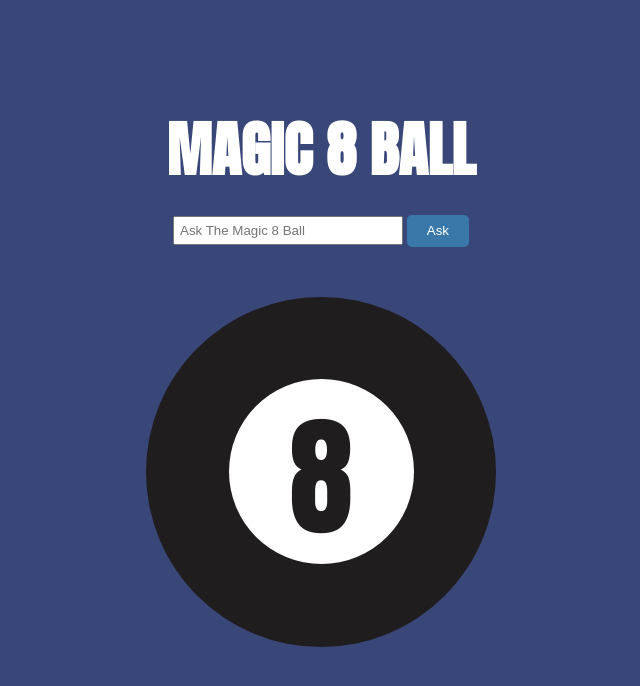
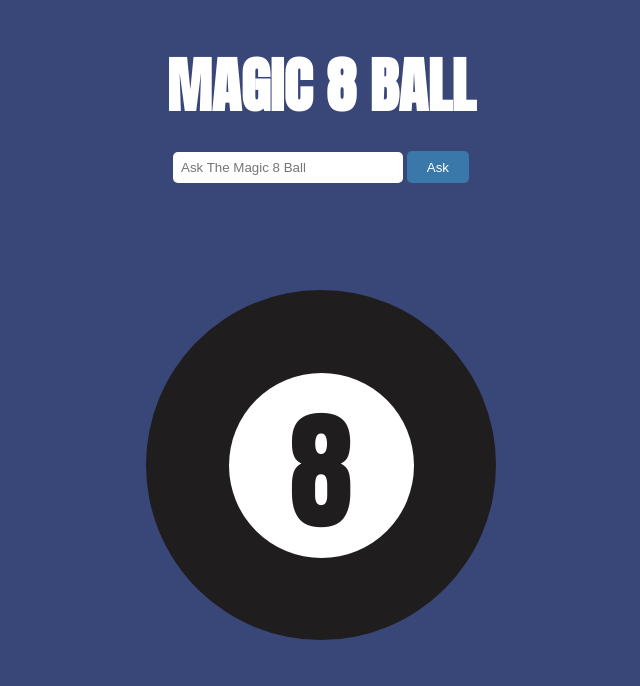
Before and after one commit to KairuChris/magic-8-ball, a website built with Vite: page index.html in a window 1280 px wide. Shown: the whole page, without its empty margins (319-959 px from the left). Built offline with nearby package versions, Linux system fonts and the light colour scheme.

Commit message:
fixed some bugs

```diff
--- a/styles/style.scss
+++ b/styles/style.scss
@@ -2,18 +2,23 @@
 
 body{
     font-family: 'Anton', sans-serif;
+    background-color: #394778;
     #app{
         display: flex;
         justify-content: center;
         align-items: center;
         flex-direction: column;
-        height: 100vh;
-        background-color: #394778;
+        position: relative;
+        width: 350px;
+        height: 650px;
+        margin: 0 auto;
+        padding: 10px;
 
         form{
-            margin-top: -50px;
             margin-bottom: 50px;
             text-align: center;
+            position: absolute;
+            top: 40px;
 
             h1{
                 margin-bottom: 20px;
@@ -23,7 +28,10 @@ body{
 
             #input-field{
                 width: 230px;
-                padding: 5px;
+                padding: 8px;
+                border: none;
+                border-radius: 5px;
+                background-color: white;
 
                 &:focus{
                     outline: none;
@@ -52,6 +60,8 @@ body{
             display: flex;
             justify-content: center;
             align-items: center;
+            position: absolute;
+            bottom: 10px;
 
             .circle{
                 width: 185px;
```
Also changed, not shown: styles/style.css, 1 other file.
